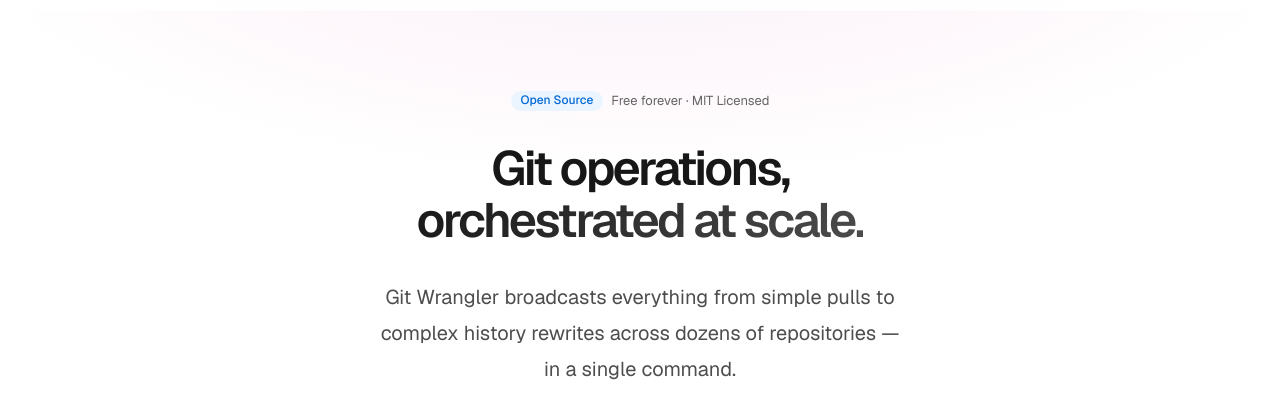
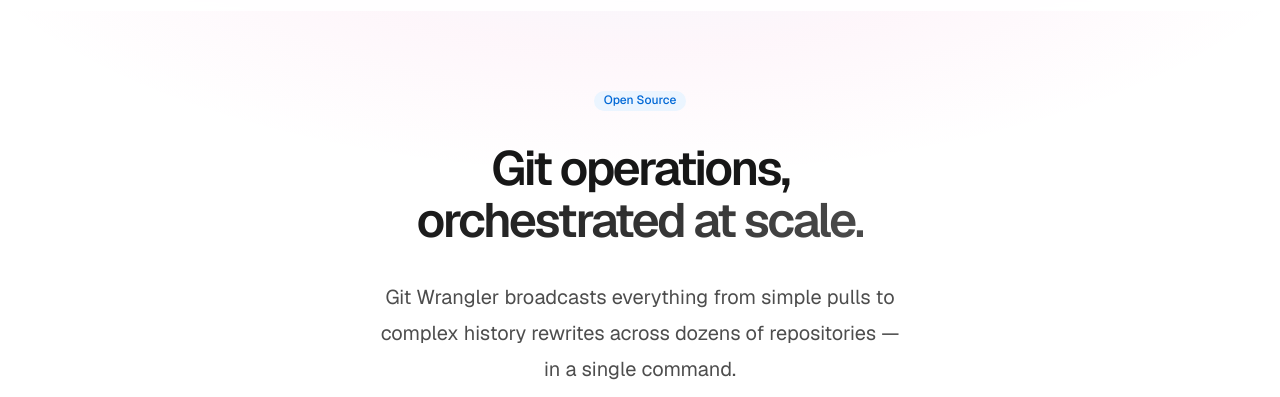
Before and after one commit to kaufmann-dev/git-wrangler, an Astro site in the folder website/: page / in a window 1280 px wide. Shown: the part 53-450 px from the top of the page. Built offline with nearby package versions, Linux system fonts and the light colour scheme; Astro itself is replaced by a stand-in of ours.

Commit message:
chore(hero): remove obsolete free forever badge

```diff
--- a/website/src/components/Hero.astro
+++ b/website/src/components/Hero.astro
@@ -10,8 +10,8 @@
     <!-- Badge -->
     <div class="hero-badge">
       <span class="badge">Open Source</span>
-      <span class="hero-badge-text">Free forever · MIT Licensed</span>
     </div>
+
 
     <!-- Headline -->
     <h1 class="text-display hero-headline">
@@ -101,10 +101,6 @@
     gap: var(--space-4);
   }
 
-  .hero-badge-text {
-    font-size: 0.8125rem;
-    color: var(--color-gray-500);
-  }
 
   /* Headline */
   .hero-headline {
```
